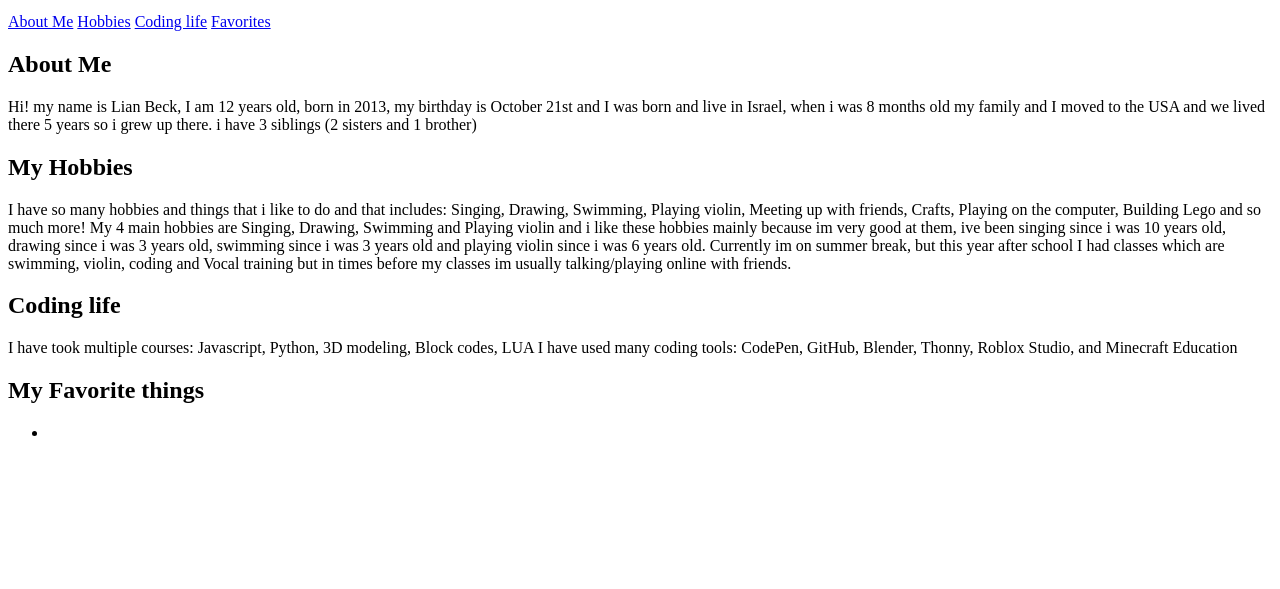
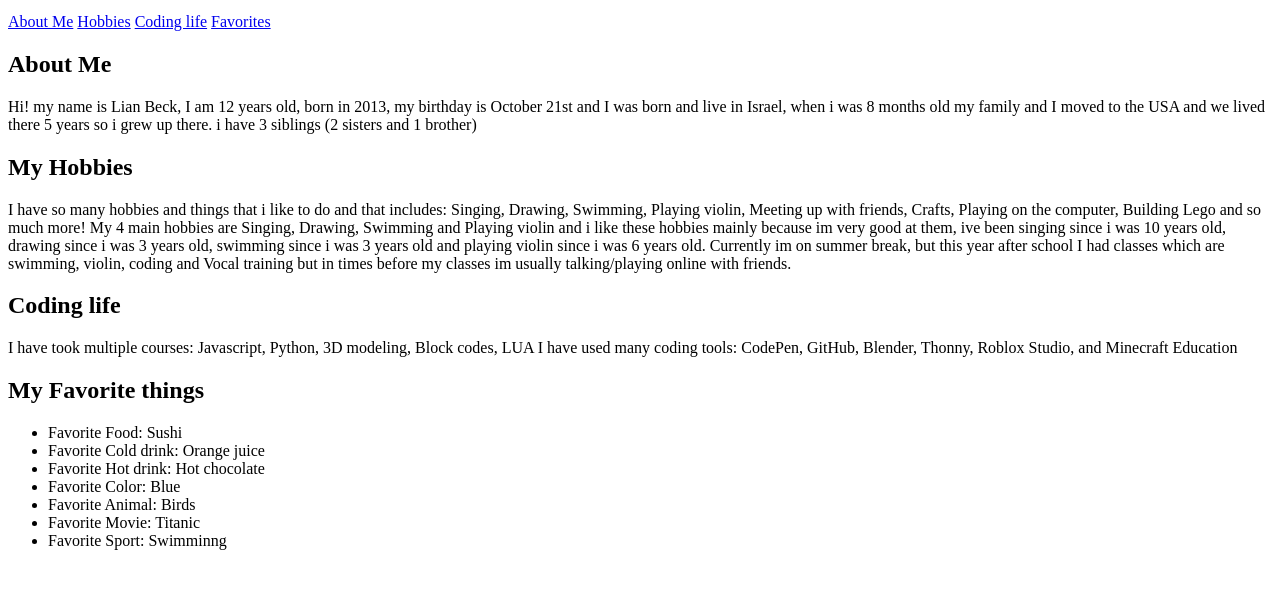
Before and after one commit to lianbeck1-jpg/Lianslayingwebsite, a plain HTML site: page index.html in a window 1280 px wide. Shown: the part 101-690 px from the top of the page. Drawn offline with Linux system fonts and the light colour scheme.

Commit message:
Update index.html

```diff
--- a/index.html
+++ b/index.html
@@ -46,10 +46,14 @@ Currently im on summer break, but this year after school I had classes which are
   <h2>My Favorite things</h2>
 
   <ul>
-  <li>
-
-  </li>
-  </ul>
+  <li> Favorite Food: Sushi </li>
+  <li> Favorite Cold drink: Orange juice </li>
+  <li> Favorite Hot drink: Hot chocolate </li>
+  <li> Favorite Color: Blue </li>
+  <li> Favorite Animal: Birds </li>
+  <li> Favorite Movie: Titanic </li>
+  <li> Favorite Sport: Swimminng </li>
+ </ul>
 
 
 </main>
```
